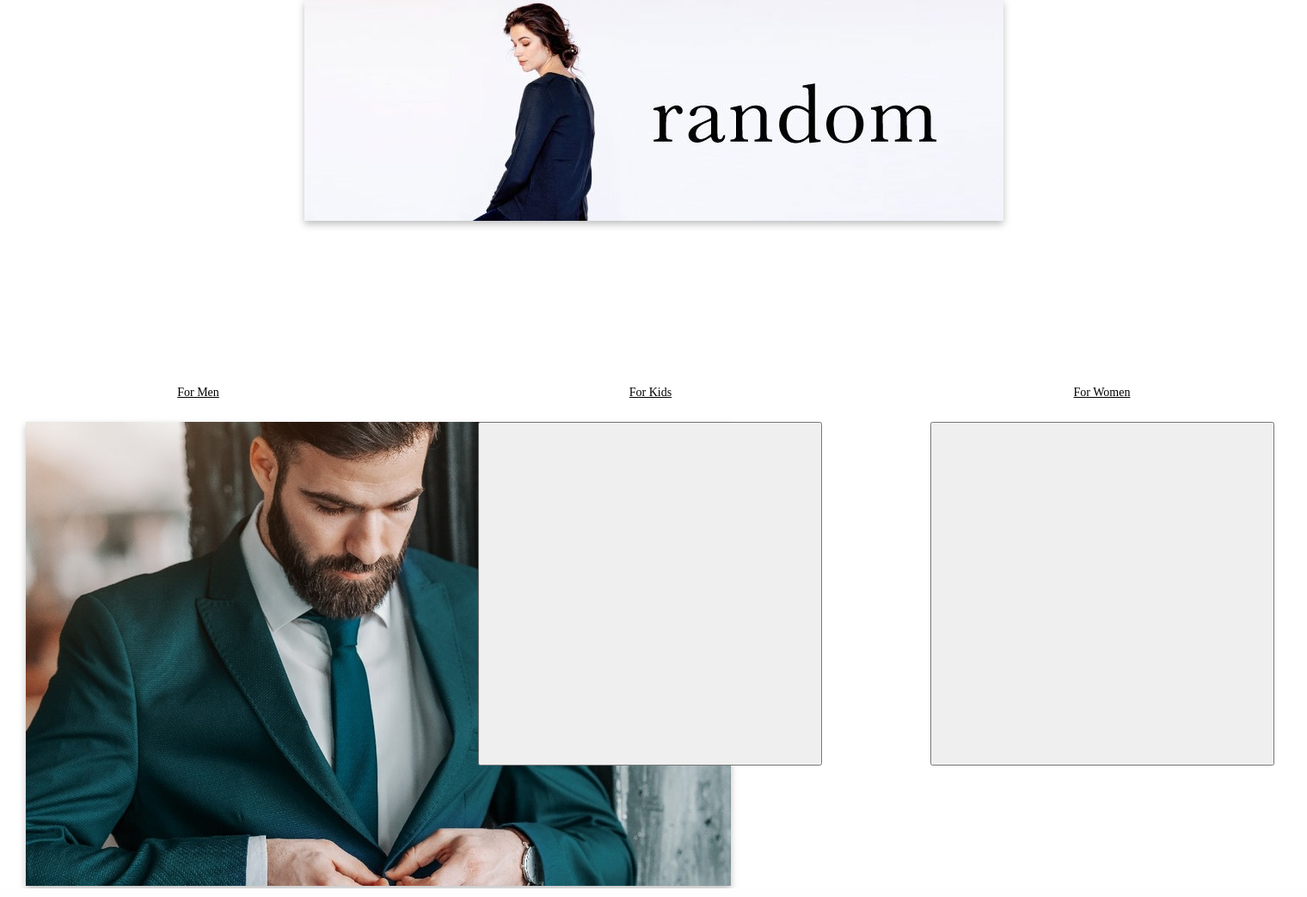
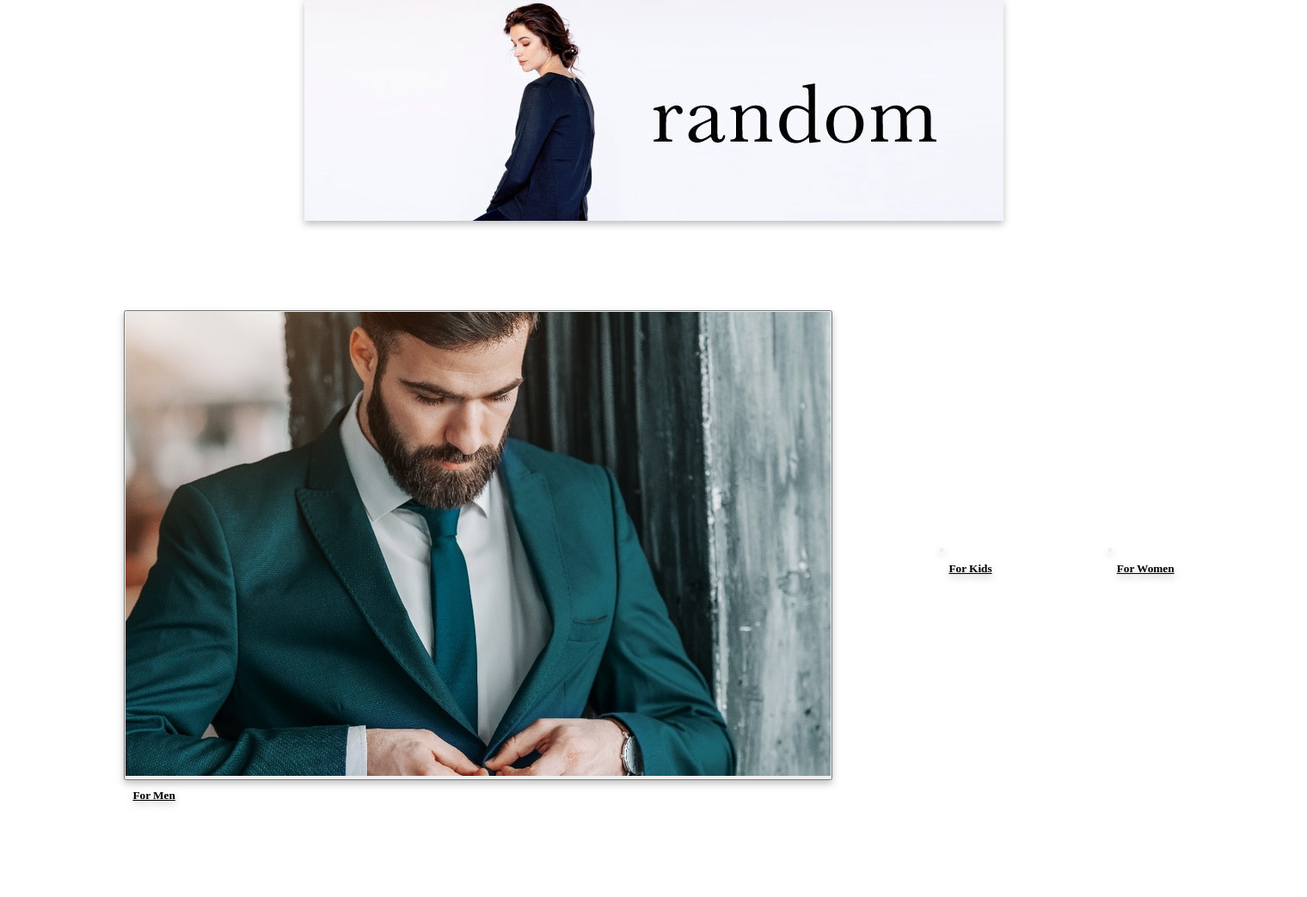
Before and after one commit to GamingSeries/Neptune, a Django app: page /core/home/ in a window 1520 px wide. Shown: the part 61-1105 px from the top of the page at 86% size. Run offline with Django 4.2, Linux system fonts and the light colour scheme.

Commit message:
categories adjusted

```diff
--- a/static/css/core/home.css
+++ b/static/css/core/home.css
@@ -1,3 +1,8 @@
+*,*::before,*::after {
+    margin: 50;
+    padding: 0;
+    box-sizing: border-box;
+}
 .banner {
     display: flex;
     justify-content: center;
@@ -10,13 +15,46 @@
     filter: drop-shadow(0px 4px 4px rgba(0, 0, 0, 0.25));
 }
 
-.men-btn {
-    position: absolute;
+.categories {
+    display: flex;
+    justify-content: center;
+    gap: 125px;
+    align-items: center;
+    padding: 100px;
+    filter: drop-shadow(0px 4px 4px rgba(0, 0, 0, 0.25));
+}
+
+.men-txt{
+    padding: 10px;
+}
+
+.kids-txt{
+    padding: 10px;
+}
+
+.women-txt{
+    padding: 10px;
+}
+
+/*
+.categories {
+
+    border-color: black;
+}
+.men-cat {
+    display: flex;
     width: 400px;
     height: 400px;
+}
+
+.men-btn {
+    position: flex;
+    width: 100%;
+    height: 100%;
     left: 30px;
     top: 552px;
     filter: drop-shadow(0px 4px 4px rgba(0, 0, 0, 0.25));
+    border-radius: 5px;
     border: none;
 }
 
@@ -43,6 +81,8 @@
     height: 400px;
     left: 556px;
     top: 552px;
+    border-radius: 5px;
+    border: none;
 }
 
 .kids-txt{
@@ -68,6 +108,8 @@
     height: 400px;
     left: 1082px;
     top: 552px;
+    border-radius: 5px;
+    border: none;
 }
 
 .women-txt{
@@ -86,3 +128,16 @@
 
     color: #000000;
 }
+*/
+
+@media (max-width: 768px) {
+    .banner {
+        flex-direction: column;
+    }
+
+    .categories {
+        flex-direction: column;
+        gap: 20px;
+        padding: 50px;
+    }
+}
```
